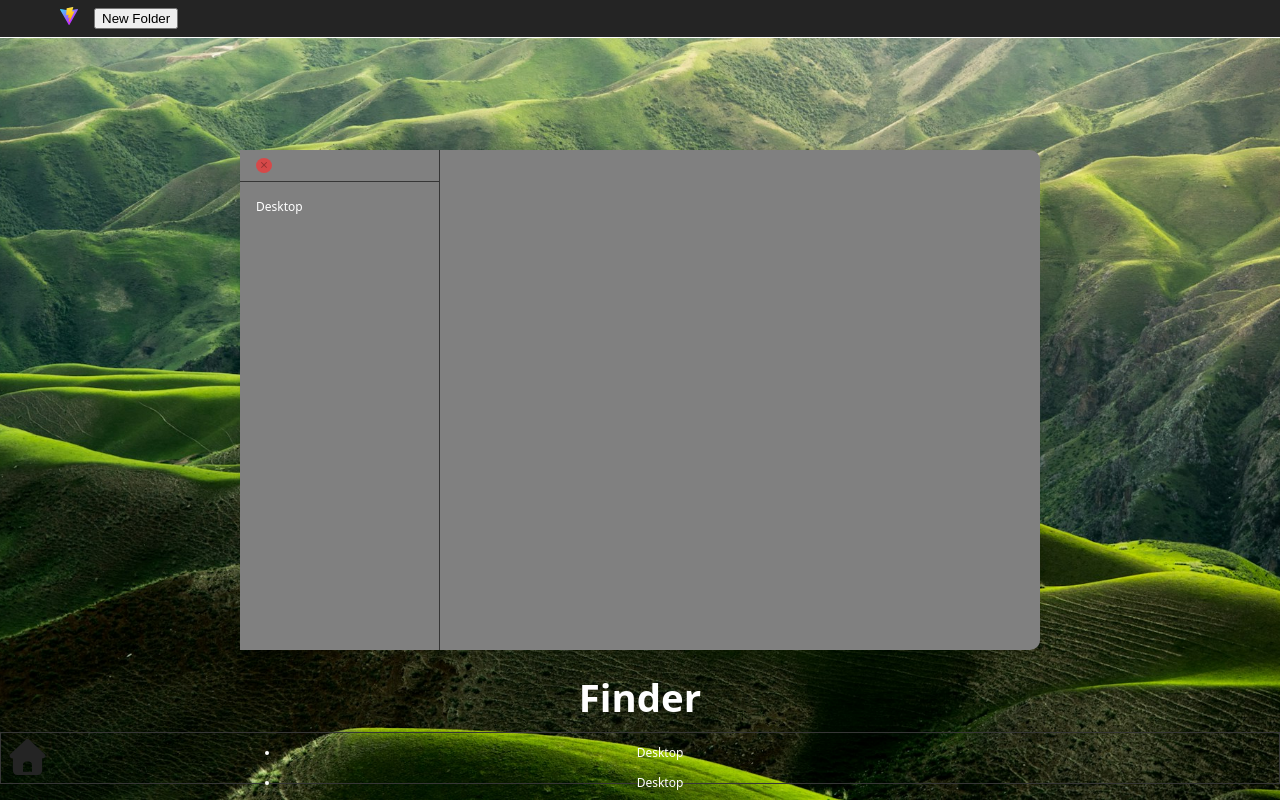
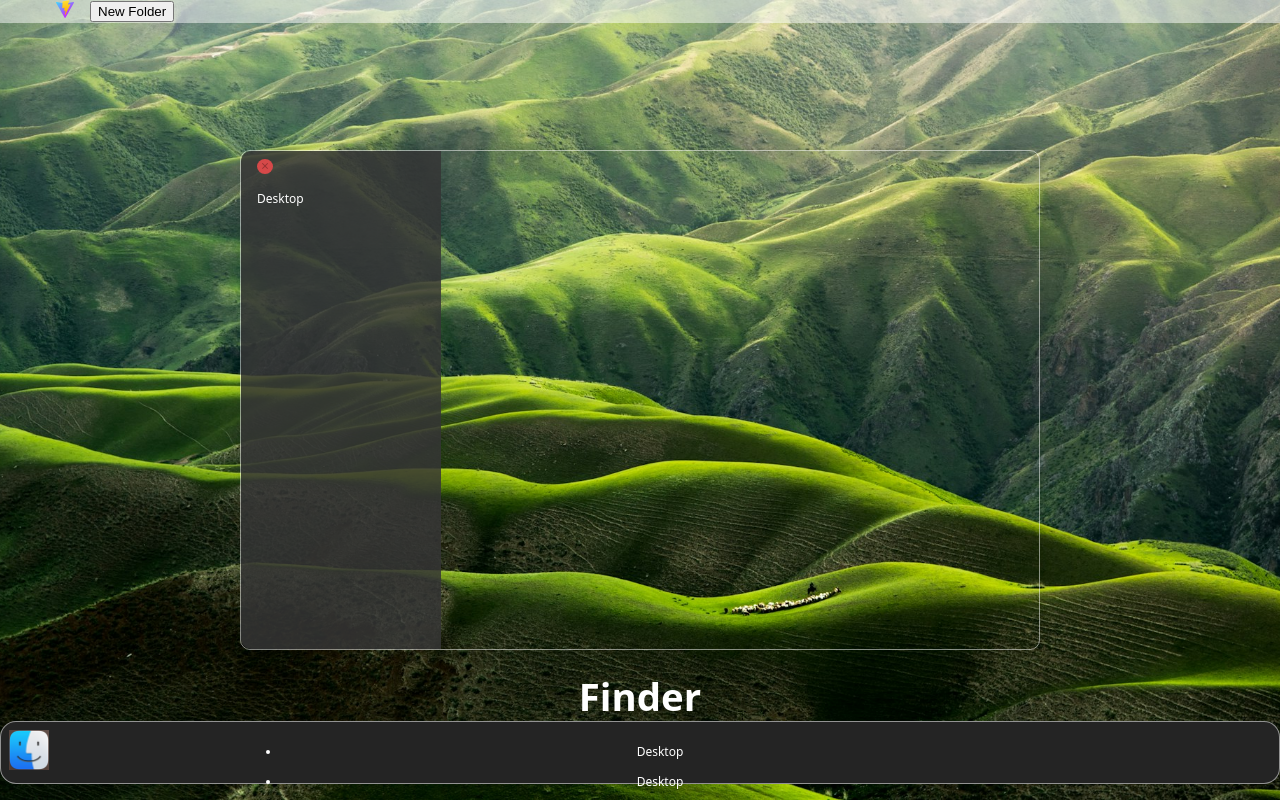
Before and after one commit to sara-p-/my-desktop-project-test, a React (Vite) app: page / in a window 1280 px wide. Both pictures are taken after a click on the button "finder". Built offline with nearby package versions, Linux system fonts and the light colour scheme.

Commit message:
Style - Transparent Elements

```diff
--- a/src/components/features/Finder/Finder.module.css
+++ b/src/components/features/Finder/Finder.module.css
@@ -3,7 +3,7 @@
   max-width: 800px;
   height: 100%;
   max-height: 500px;
-  background-color: var(--accent);
+  background-color: transparent;
   border-radius: 10px;
   box-shadow: 0 0 10px 0 rgba(0, 0, 0, 0.1);
   position: fixed;
@@ -11,6 +11,7 @@
   left: 50%;
   transform: translate(-50%, -50%);
   z-index: 1000;
+  border: 0.5px solid var(--transparent-white);
 }
 
 .finderContainer {
@@ -23,13 +24,15 @@
   width: 100%;
   max-width: 200px;
   height: 100%;
-  background-color: var(--accent);
+  background-color: var(--transparent-dark-grey);
   border-right: 1px solid var(--dark-gray);
   display: flex;
   flex-direction: column;
   justify-content: flex-start;
   align-items: center;
-  gap: 16px;
+  gap: 8px;
+  border-top-left-radius: 10px;
+  border-bottom-left-radius: 10px;
 }
 
 .sidebarHeader {
--- a/src/components/layout/Dock/Dock.module.css
+++ b/src/components/layout/Dock/Dock.module.css
@@ -2,7 +2,7 @@
   width: 100%;
   max-width: 1280px;
   margin: 0 auto;
-  padding: 4px;
+  padding: 8px;
   display: flex;
   justify-content: flex-start;
   align-items: center;
@@ -13,20 +13,29 @@
   left: 0;
   right: 0;
   z-index: 100;
-  border: 1px solid var(--dark-gray);
+  border: 0.5px solid var(--transparent-white);
+  background-color: var(--primary);
+  border-radius: 16px;
 }
 
 .dockItem {
-  width: auto;
-  height: auto;
+  width: 40px;
+  height: 40px;
   background-color: transparent;
   border: none;
   cursor: pointer;
-  font-size: 36px;
-  color: var(--primary);
+  color: var(--blue);
   text-decoration: none;
   position: relative;
   padding: 0;
+  object-fit: contain;
+  object-position: center;
+  & img {
+    width: 100%;
+    height: 100%;
+    object-fit: contain;
+    object-position: center;
+  }
 }
 
 .dockItemName {
@@ -48,6 +57,7 @@
   opacity: 0;
   transition: opacity 0.2s ease-in-out;
   pointer-events: none;
+  border: 0.5px solid var(--transparent-white);
   &::after {
     content: '';
     position: absolute;
@@ -60,6 +70,19 @@
     border-style: solid;
     border-color: var(--primary) transparent transparent transparent;
   }
+  &::before {
+    content: '';
+    position: absolute;
+    top: 100%;
+    left: 50%;
+    transform: translateX(-50%);
+    width: 0;
+    height: 0;
+    border-width: 9px 9px 0 9px;
+    border-style: solid;
+    border-color: var(--transparent-white) transparent transparent transparent;
+    /* z-index: 2; */
+  }
 }
 
 .dockItem:hover .dockItemName {
--- a/src/components/layout/Dock/Dock.tsx
+++ b/src/components/layout/Dock/Dock.tsx
@@ -1,7 +1,4 @@
 import styles from './Dock.module.css'
-import { FontAwesomeIcon } from '@fortawesome/react-fontawesome'
-import { faHouse } from '@fortawesome/free-solid-svg-icons'
-import type { IconDefinition } from '@fortawesome/fontawesome-svg-core'
 import type { AppStateType } from '../../../types/appType'
 import { useAtom } from 'jotai'
 import { appStateAtom } from '../../../atoms/atoms'
@@ -11,7 +8,7 @@ export default function Dock() {
   return (
     <div className={styles.dock}>
       <div className={styles.container}>
-        <DockItem name='finder' icon={faHouse as IconDefinition} />
+        <DockItem name='finder' img={'/finder-icon.png'} />
       </div>
     </div>
   )
@@ -20,10 +17,10 @@ export default function Dock() {
 // DockItem component that contains a single dock item
 export function DockItem({
   name,
-  icon,
+  img,
 }: {
   name: keyof AppStateType
-  icon: IconDefinition
+  img: string
 }) {
   // Grab the app states and the app state setter from Jotai
   const [appState, setAppState] = useAtom(appStateAtom)
@@ -35,7 +32,7 @@ export function DockItem({
 
   return (
     <button className={styles.dockItem} onClick={() => handleClick(name)}>
-      <FontAwesomeIcon icon={icon} />
+      <img src={img} alt={name} className={styles.dockItemImg} />
       <span className={styles.dockItemName}>{name}</span>
     </button>
   )
--- a/src/components/layout/Header/Header.module.css
+++ b/src/components/layout/Header/Header.module.css
@@ -1,8 +1,7 @@
 .header {
   width: 100%;
   color: var(--primary);
-  background-color: var(--primary);
-  border-bottom: 1px solid var(--secondary);
+  background-color: var(--transparent-secondary);
   position: fixed;
   top: 0;
   left: 0;
@@ -13,7 +12,7 @@
   width: 100%;
   max-width: 1200px;
   margin: 0 auto;
-  padding: 0 20px;
+  padding: 0 16px;
   display: flex;
   justify-content: flex-start;
   align-items: center;
@@ -31,7 +30,7 @@
   display: flex;
   justify-content: flex-start;
   align-items: center;
-  padding: 8px 0;
+  padding: 0;
 }
 
 .navList {
--- a/src/index.css
+++ b/src/index.css
@@ -7,15 +7,24 @@
   color-scheme: light dark;
   --black: rgb(36, 36, 36);
   --white: #ffffff;
-  --dark-gray: rgb(54, 54, 54);
+  --dark-grey: rgb(54, 54, 54);
   --gray: #808080;
   --blue: #646cff;
   --red: rgb(214, 73, 73);
   --red-dark: rgb(152, 51, 51);
 
+  --transparent-white: rgba(255, 255, 255, 0.5);
+  --transparent-black: rgba(36, 36, 36, 0.5);
+  --transparent-dark-grey: rgba(54, 54, 54, 0.85);
+
   --primary: var(--black);
   --secondary: var(--white);
   --accent: var(--gray);
+  --transparent-primary: var(--transparent-black);
+  --transparent-secondary: var(--transparent-white);
+  --transparent-accent: var(--transparent-dark-grey);
+
+  --border: 0.5px solid var(--transparent-secondary);
 
   color: var(--secondary);
   background-color: var(--primary);
```
Also changed, not shown: public/finder-icon.png (added).
